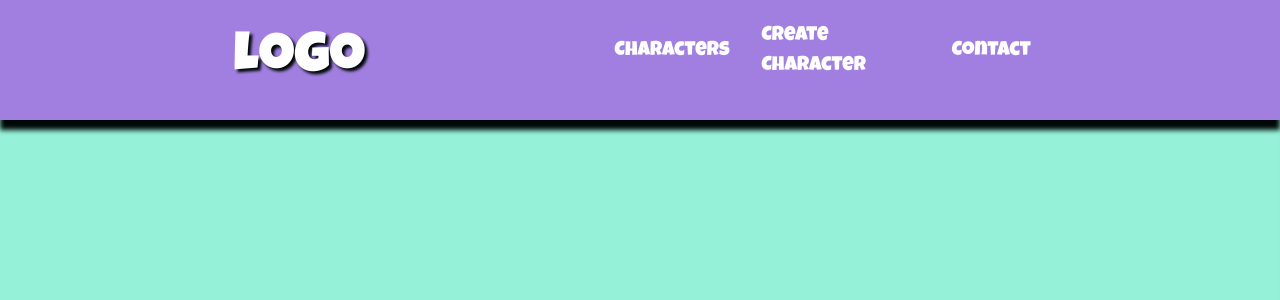
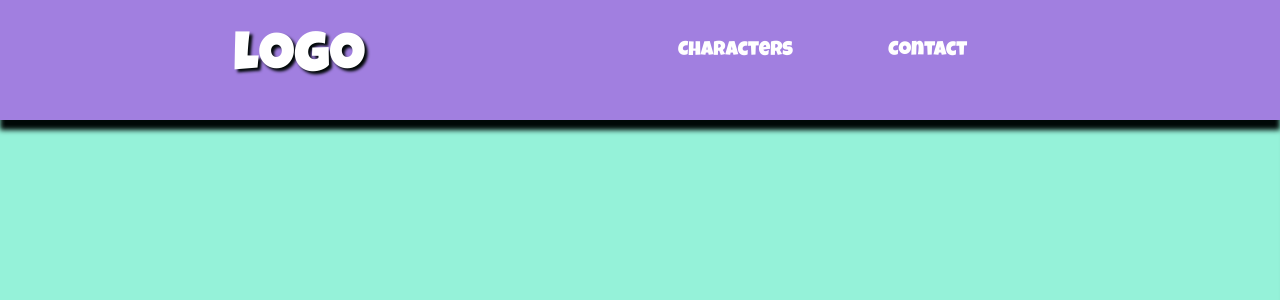
Before and after one commit to amilcaralex97/rickmorty-app, a React (Create React App) app: page / in a window 1280 px wide. Shown: the top 300 px of the page. Built offline with nearby package versions, Linux system fonts and the light colour scheme.

Commit message:
Update Navlinks.js

```diff
--- a/src/components/navigation/Navlinks.js
+++ b/src/components/navigation/Navlinks.js
@@ -13,11 +13,7 @@ const Navlinks = (props) => {
           Characters
         </Link>
       </li>
-      <li>
-        <Link to="/about" className="link" tabIndex={tempTabIndex}>
-          Create Character
-        </Link>
-      </li>
+
       <li>
         <Link to="/contact" className="link" tabIndex={tempTabIndex}>
           Contact
```
